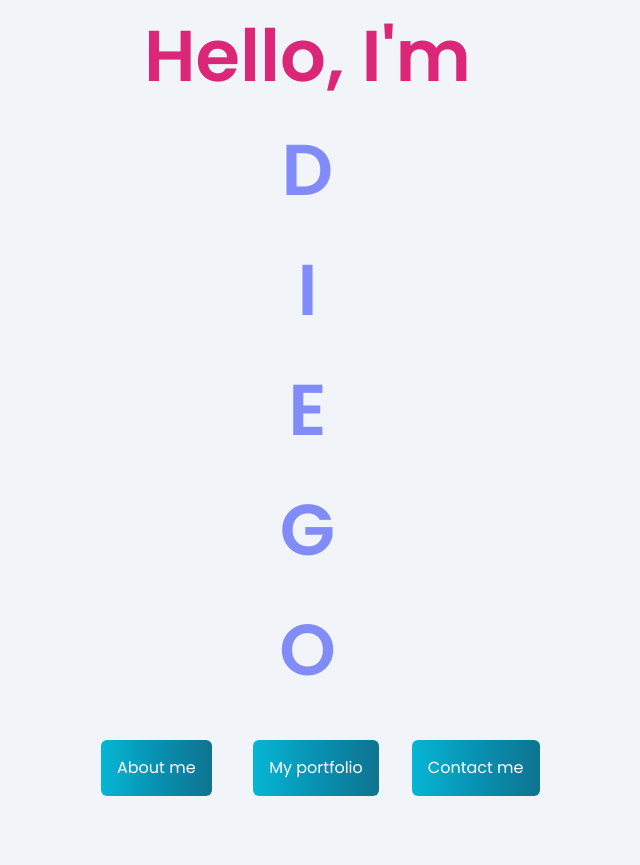
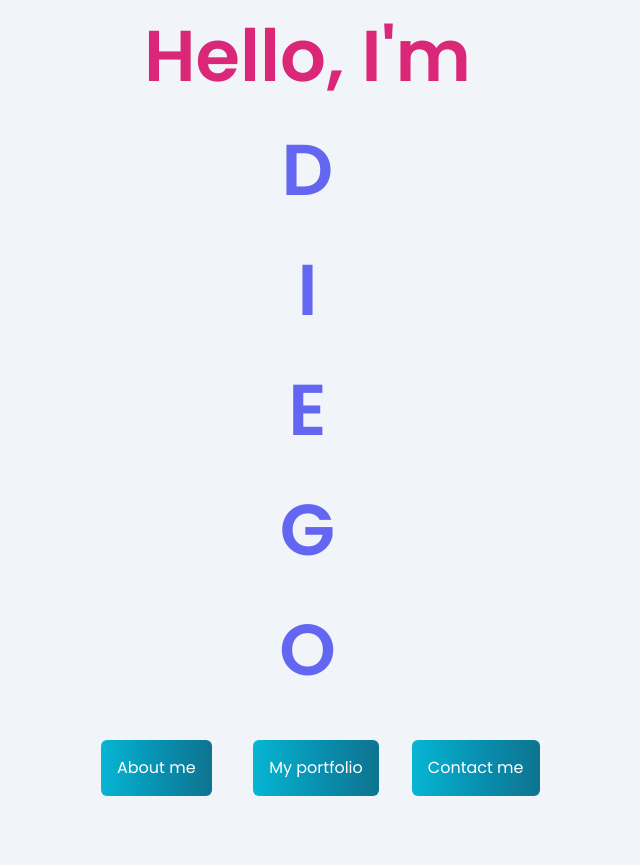
Before and after one commit to DiegoMarulandaB/Portfolio, a Next.js app: page /home in a window 1280 px wide. Shown: the part 300-1165 px from the top of the page, without its empty margins (324-964 px from the left). Built offline with nearby package versions, Linux system fonts and the light colour scheme.

Commit message:
add text_indigo_500_h1_home

```diff
--- a/src/app/home/page.tsx
+++ b/src/app/home/page.tsx
@@ -42,31 +42,31 @@ const HomePage = () => {
                 <h1 className="text-4xl md:text-6xl lg:text-7xl xl:text-8xl text-center mb-2 mt-4 font-bold">
                   <AnimatedText
                     text="D"
-                    className="text-center text-indigo-400  sm:text-3xl md:text-6xl lg:text-7xl xl:text-6xl mt-2 mx-2 mr-2 animate-bounce"
+                    className="text-center text-indigo-500  sm:text-3xl md:text-6xl lg:text-7xl xl:text-6xl mt-2 mx-2 mr-2 animate-bounce"
                   />
                 </h1>
                 <h1 className="text-4xl md:text-6xl lg:text-7xl xl:text-8xl text-center mb-2 mt-4 font-bold">
                   <AnimatedText
                     text="i"
-                    className="text-center text-indigo-400 sm:text-3xl md:text-6xl lg:text-7xl xl:text-6xl mt-2 mx-2 mr-2 animate-bounce "
+                    className="text-center text-indigo-500 sm:text-3xl md:text-6xl lg:text-7xl xl:text-6xl mt-2 mx-2 mr-2 animate-bounce "
                   />
                 </h1>
                 <h1 className="text-4xl md:text-6xl lg:text-7xl xl:text-8xl text-center mb-2 mt-4 font-bold">
                   <AnimatedText
                     text="e"
-                    className="text-center text-indigo-400 sm:text-3xl md:text-6xl lg:text-7xl xl:text-6xl mt-2 mx-2 mr-2 animate-bounce"
+                    className="text-center text-indigo-500 sm:text-3xl md:text-6xl lg:text-7xl xl:text-6xl mt-2 mx-2 mr-2 animate-bounce"
                   />
                 </h1>
                 <h1 className="text-4xl md:text-6xl lg:text-7xl xl:text-8xl text-center mb-2 mt-4 font-bold">
                   <AnimatedText
                     text="g"
-                    className="text-center text-indigo-400 sm:text-3xl md:text-6xl lg:text-7xl xl:text-6xl mt-2 mx-2 mr-2 animate-bounce"
+                    className="text-center text-indigo-500 sm:text-3xl md:text-6xl lg:text-7xl xl:text-6xl mt-2 mx-2 mr-2 animate-bounce"
                   />
                 </h1>
                 <h1 className="text-4xl md:text-6xl lg:text-7xl xl:text-8xl text-center mb-2 mt-4 font-bold">
                   <AnimatedText
                     text="o"
-                    className="text-center text-indigo-400 sm:text-3xl md:text-6xl lg:text-7xl xl:text-6xl mt-2 mx-2 mr-2 animate-bounce"
+                    className="text-center text-indigo-500 sm:text-3xl md:text-6xl lg:text-7xl xl:text-6xl mt-2 mx-2 mr-2 animate-bounce"
                   />
                 </h1>
               </div>
```
